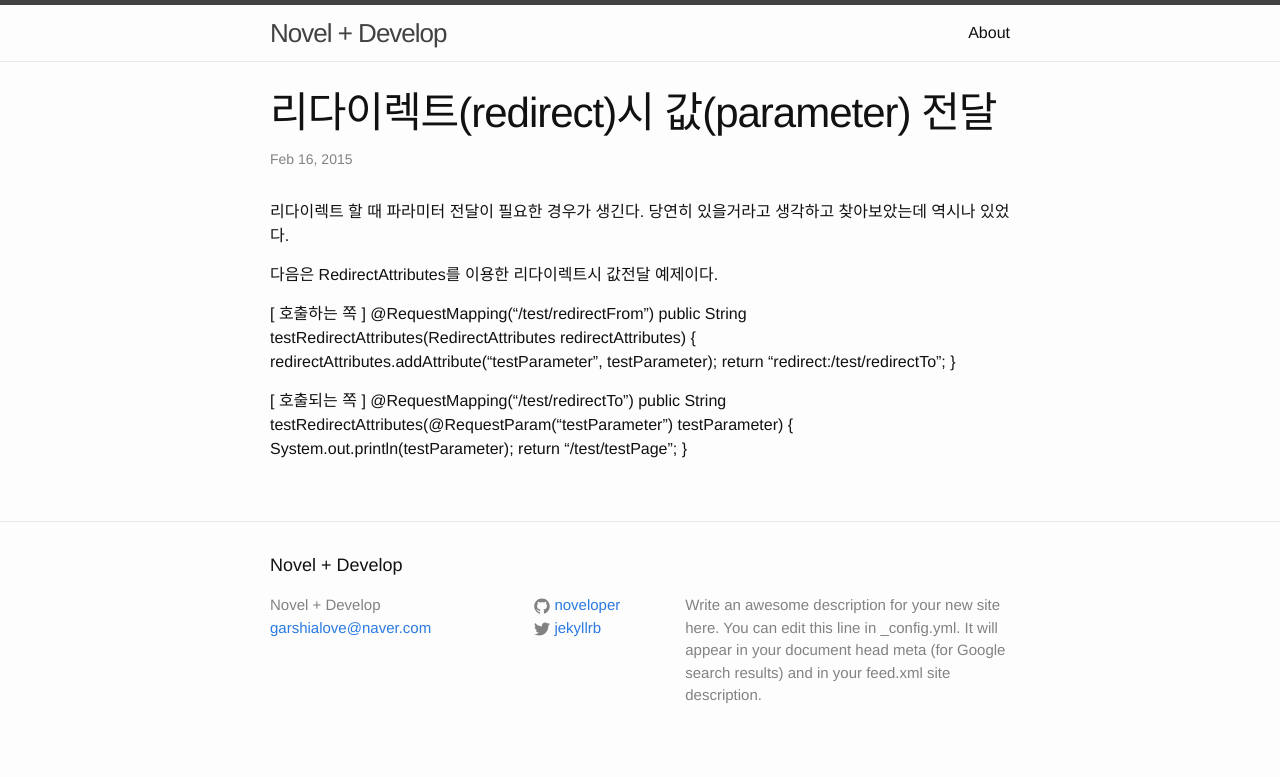
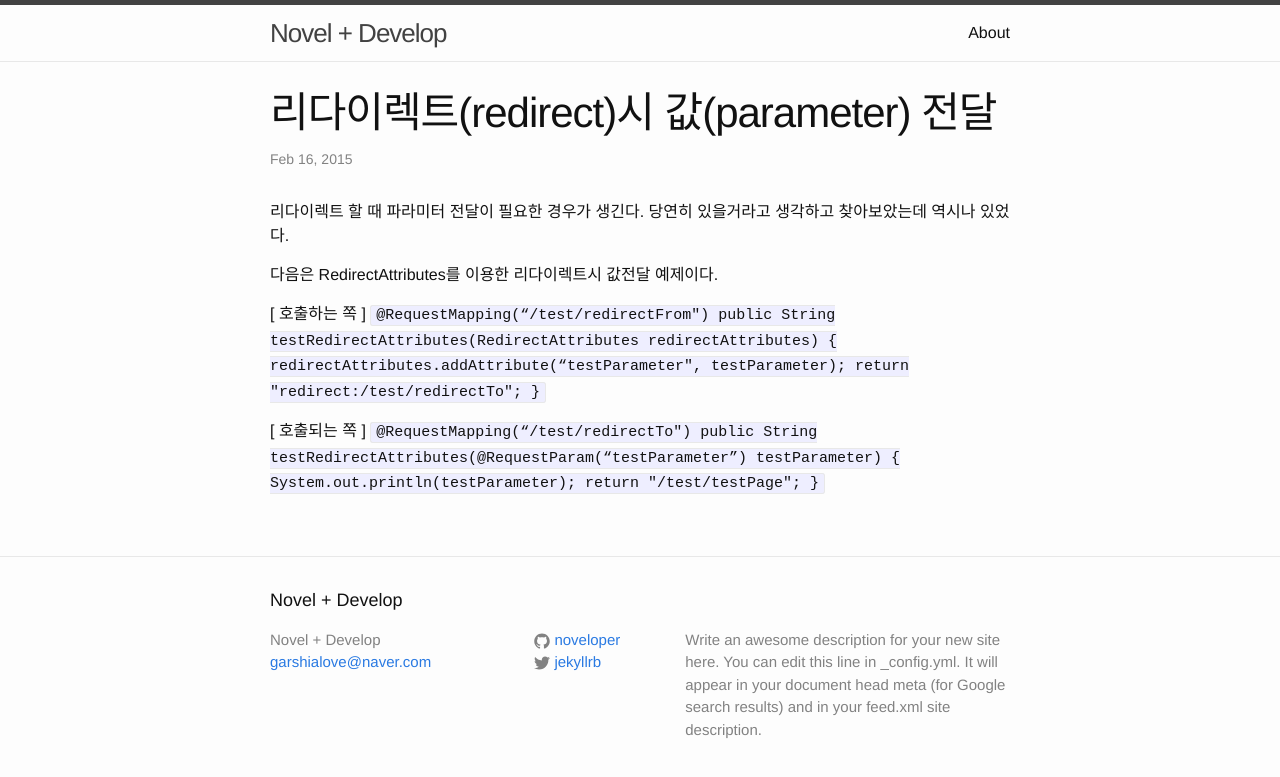
Before and after one commit to sungbine/blog, a Jekyll site: the page built from _posts/2015-02-16-how-transport-parateter-when-redirect.markdown, in a window 1280 px wide. Shown: the top 777 px of the page. Built offline with Jekyll 4.4.1, drawn with Linux system fonts in a browser that asks for light colours.

Commit message:
Update 2015-02-16-how-transport-parateter-when-redirect.markdown

```diff
--- a/_posts/2015-02-16-how-transport-parateter-when-redirect.markdown
+++ b/_posts/2015-02-16-how-transport-parateter-when-redirect.markdown
@@ -10,15 +10,19 @@ categories: Spring
 다음은 RedirectAttributes를 이용한 리다이렉트시 값전달 예제이다.
 
 [ 호출하는 쪽 ]
+<code>
 @RequestMapping(“/test/redirectFrom")
 public String testRedirectAttributes(RedirectAttributes redirectAttributes) {
 	redirectAttributes.addAttribute(“testParameter", testParameter);
 	return "redirect:/test/redirectTo";
 }
+</code>
 
 [ 호출되는 쪽 ]
+<code>
 @RequestMapping(“/test/redirectTo")
 public String testRedirectAttributes(@RequestParam(“testParameter”) testParameter) {
   System.out.println(testParameter);
   return "/test/testPage";
 }
+</code>
```
